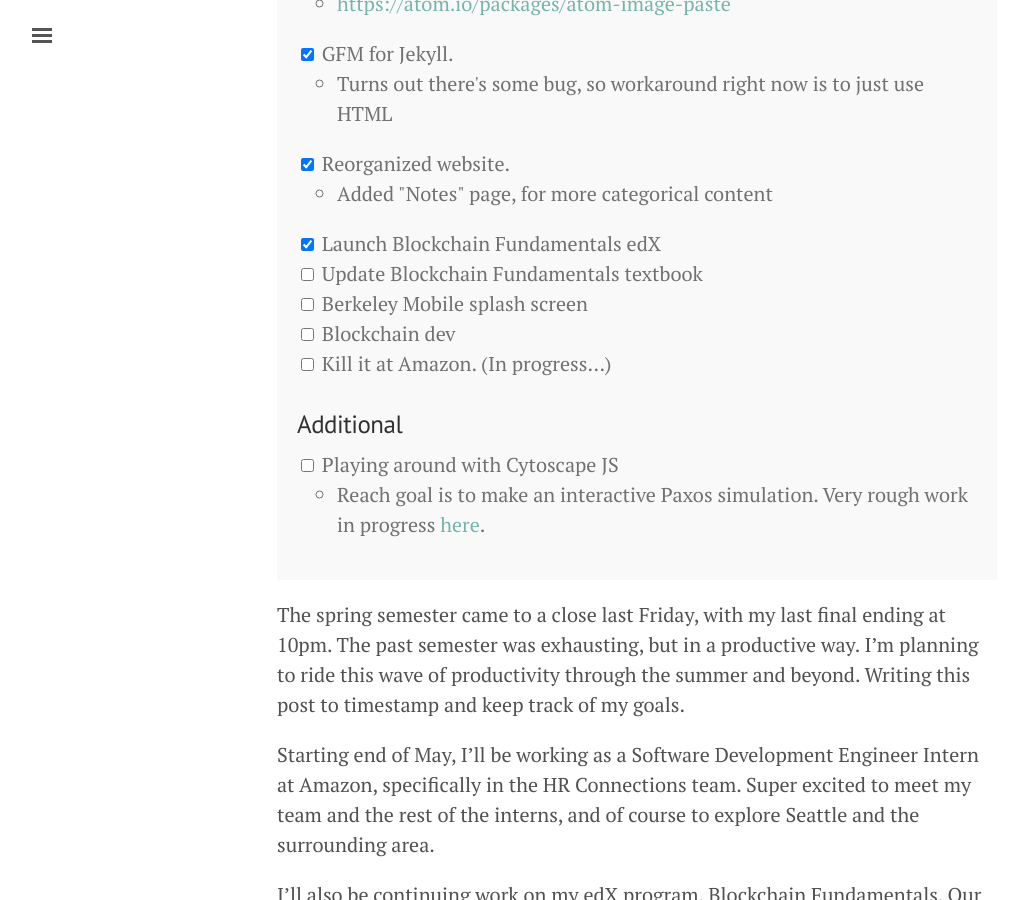
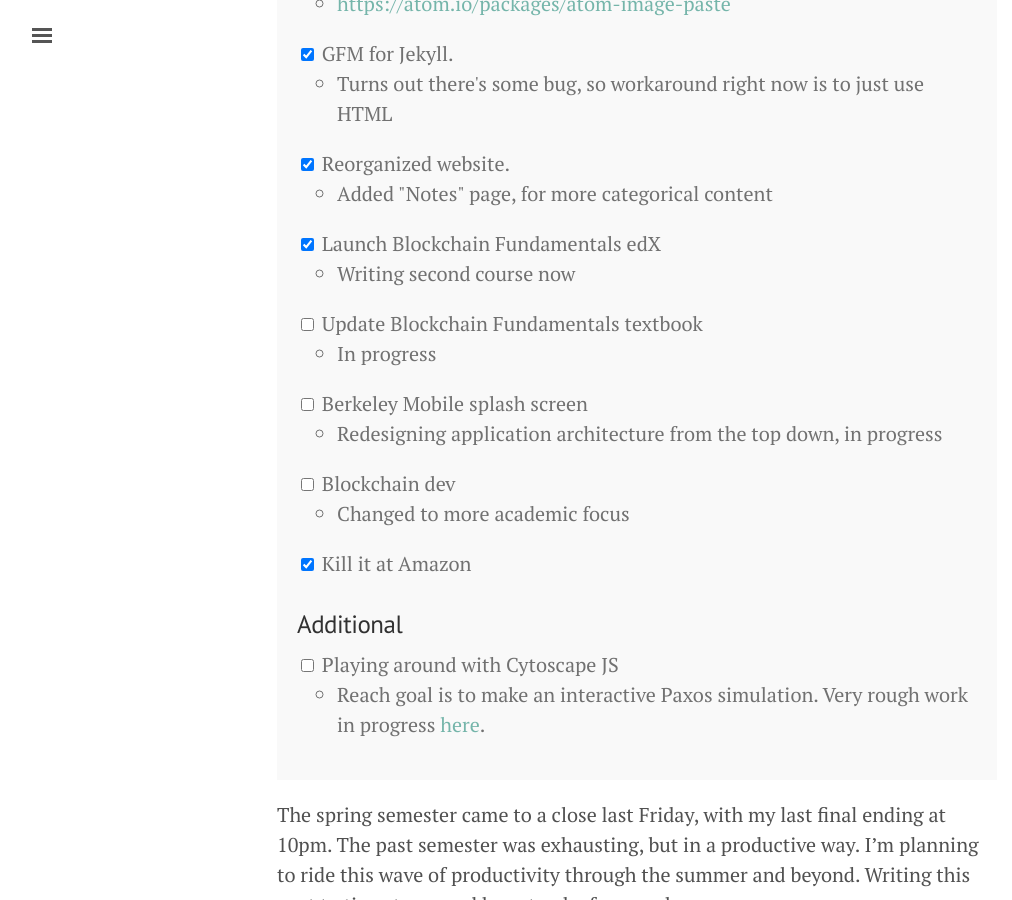
Before and after one commit to rustielin/rustielin.github.io, a Jekyll site: the page built from _posts/2018-5-15-summer_2018.md, in a window 1280 px wide and 900 px high, scrolled down 365 px. Shown: the whole window, without its empty margins (3-1015 px from the left). Built offline with Jekyll 4.4.1, drawn with Linux system fonts in a browser that asks for light colours; nearby versions of some CDN libraries; some of the changed text lies outside the part shown.

Commit message:
Update: end of summer and time

```diff
--- a/_posts/2018-5-15-summer_2018.md
+++ b/_posts/2018-5-15-summer_2018.md
@@ -22,11 +22,27 @@ headline: The past semester was exhausting, but in a productive way. I'm plannin
                 <li> Added "Notes" page, for more categorical content </li>
             </ul>
         </li>
-        <li> <input type="checkbox" onclick="return false;" checked /> Launch Blockchain Fundamentals edX </li>
-        <li> <input type="checkbox" onclick="return false;" /> Update Blockchain Fundamentals textbook </li>
-        <li> <input type="checkbox" onclick="return false;" /> Berkeley Mobile splash screen </li>
-        <li> <input type="checkbox" onclick="return false;" /> Blockchain dev </li>
-        <li> <input type="checkbox" onclick="return false;" /> Kill it at Amazon. (In progress...) </li>
+        <li> <input type="checkbox" onclick="return false;" checked /> Launch Blockchain Fundamentals edX
+        <ul>
+            <li>Writing second course now</li>
+        </ul>
+        </li>
+        <li> <input type="checkbox" onclick="return false;" /> Update Blockchain Fundamentals textbook
+          <ul>
+              <li>In progress</li>
+          </ul>
+        </li>
+        <li> <input type="checkbox" onclick="return false;" /> Berkeley Mobile splash screen
+          <ul>
+              <li>Redesigning application architecture from the top down, in progress</li>
+          </ul>
+        </li>
+        <li> <input type="checkbox" onclick="return false;" /> Blockchain dev
+        <ul>
+            <li>Changed to more academic focus</li>
+        </ul>
+        </li>
+        <li> <input type="checkbox" onclick="return false;" checked /> Kill it at Amazon </li>
     </ul>
 
     <h3>Additional</h3>
```
Also changed, not shown: _notes/genetic_algorithms.md (deleted, +0 -7 lines), _posts/2018-8-15-thoughts_on_time.md (added, +33 -0 lines), README.md.
